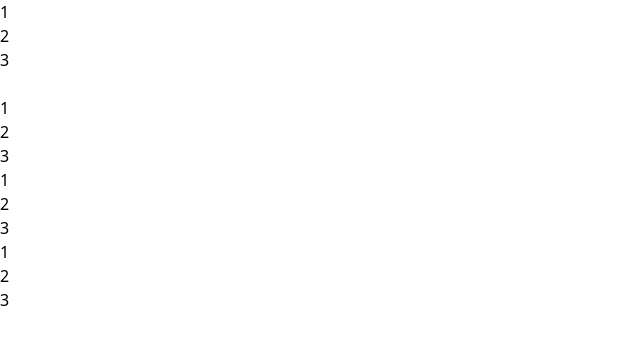
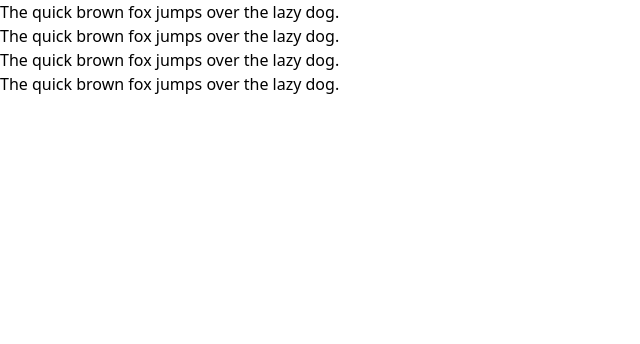
Before and after one commit to dpacoria21/learning-tailwindCSS, a React (Vite) app: page / in a window 1280 px wide. Shown: the top 344 px of the page, without its empty margins (0-640 px from the left). Built offline with nearby package versions, Linux system fonts and the light colour scheme.

Commit message:
Se practico con letter spacin (tracking-tight)

```diff
--- /dev/null
+++ b/src/components/texts/LetterSpacing.jsx
@@ -0,0 +1,14 @@
+import React from 'react'
+
+export const LetterSpacing = () => {
+  return (
+    <>
+
+        <p className='tracking-tight'>The quick brown fox jumps over the lazy dog.</p>
+        <p className='tracking-normal'>The quick brown fox jumps over the lazy dog.</p>
+        <p className='tracking-wide'>The quick brown fox jumps over the lazy dog.</p>
+        <p className='tracking-[2px]'>The quick brown fox jumps over the lazy dog.</p>
+
+    </>
+  )
+}
--- /dev/null
+++ b/src/components/texts/Typography.jsx
@@ -0,0 +1,12 @@
+import React from 'react'
+import { LetterSpacing } from './LetterSpacing'
+
+export const Typography = () => {
+  return (
+    <>
+
+        <LetterSpacing />
+
+    </>
+  )
+}
--- a/src/main.jsx
+++ b/src/main.jsx
@@ -3,11 +3,12 @@ import ReactDOM from 'react-dom/client'
 import './index.css'
 import { Spacing } from './components/spacing/Spacing'
 import { TextApp } from './components/texts/TextApp'
+import { Typography } from './components/texts/Typography'
 
 ReactDOM.createRoot(document.getElementById('root')).render(
   <React.StrictMode>
     <>
-      <Spacing />
+      <Typography />
     </>
   </React.StrictMode>,
 )
```
Also changed, not shown: src/components/texts/LineClamp.jsx (added, +7 -0 lines), src/components/texts/LineHeigh.jsx (added, +7 -0 lines), src/components/texts/ListStyle.jsx (added, +7 -0 lines), src/components/texts/TextBreaks.jsx (added, +7 -0 lines), src/components/texts/TextStyles.jsx (added, +7 -0 lines).
